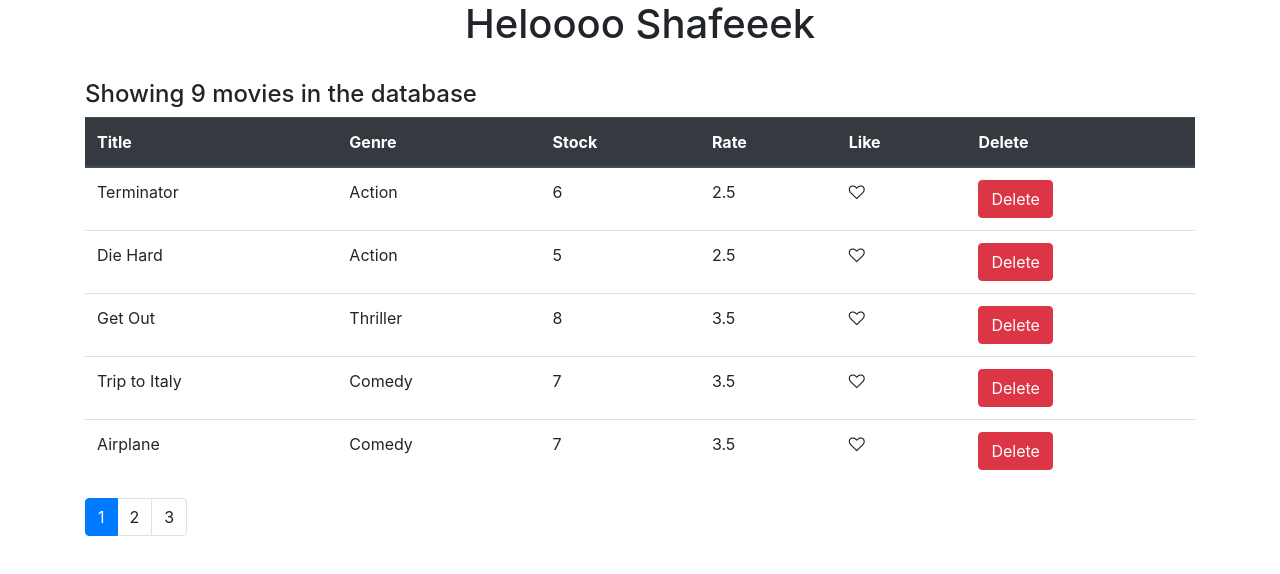
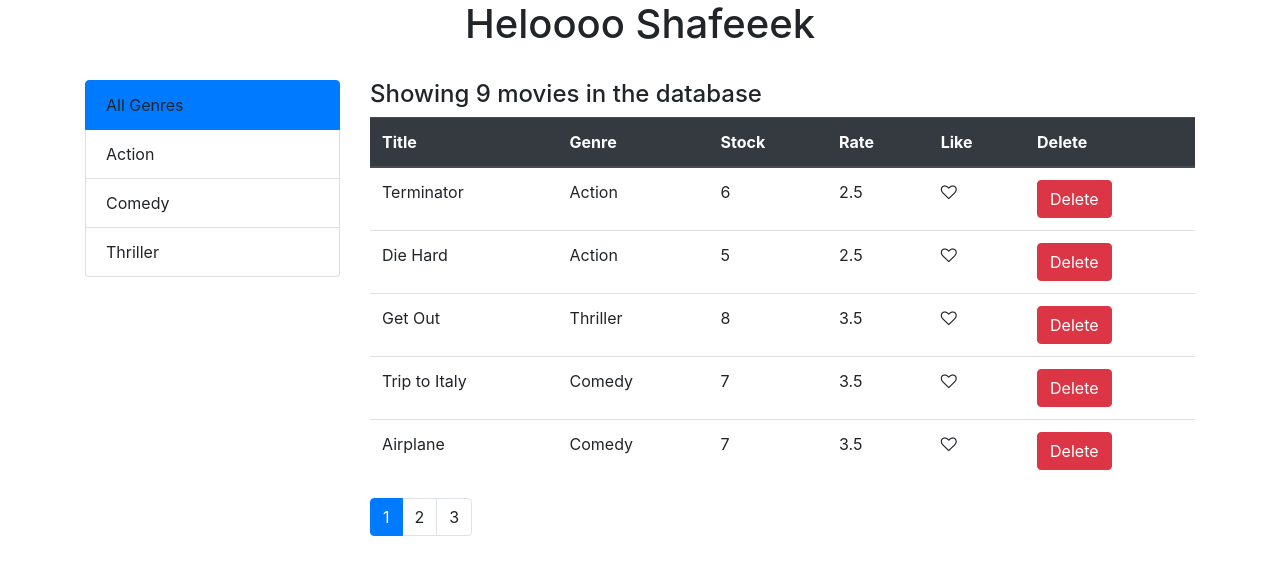
Before and after one commit to shafeek2112/react-vidly, a React (Create React App) app: page / in a window 1280 px wide. Shown: the top 574 px of the page. Built offline with nearby package versions, Linux system fonts and the light colour scheme.

Commit message:
Added Genre filter

```diff
--- /dev/null
+++ b/src/components/common/listGroup.jsx
@@ -0,0 +1,23 @@
+import React from 'react';
+
+const ListGroup = (props) => {
+
+    const { items, textProperty, valueProperty, onItemSelect, selectedProperty } = props;
+
+    const classNames = (val) => {
+        let classNames = "list-group-item list-group-item-action ";
+        classNames += (selectedProperty === val) ? " active" : "";
+        return classNames;
+    }
+
+    return (
+        // <div className="list-group">
+        //     <a  onClick={() => onItemSelect(0)}  className="list-group-item list-group-item-action active" style={{"cursor":"pointer"}} >All Genres</a>
+
+            items.map( item => (<a key={item[valueProperty]} onClick={() => onItemSelect(item[valueProperty])} className={classNames(item[valueProperty])} style={{"cursor":"pointer"}}>{item[textProperty]}</a> ))
+
+        // </div>
+    );
+}
+
+export default ListGroup;
--- a/src/components/movies.jsx
+++ b/src/components/movies.jsx
@@ -1,16 +1,26 @@
 import React, { Component } from 'react';
 import ReactDom from 'react-dom';
 import { getMovies,deleteMovie } from '../services/fakeMovieService';
+import { getGenres } from '../services/fakeGenreService';
 import Like from './common/like';
 import Pagination from './common/pagination'
 import paginate from '../utils/pagination'
+import ListGroup from './common/listGroup'
 
 class Movies extends Component {
 
     state = {
-        movies : getMovies(),
+        movies : [],
+        genres : [],
         pageLimit: 4,
         currentPage : 1,
+        selectedGenre : 0,
+    }
+
+    //Better place for AJAX call.
+    componentDidMount() {
+
+        this.setState({ movies : getMovies(), genres : getGenres() })
     }
 
     handleDelete = (id) => {
@@ -54,16 +64,40 @@ class Movies extends Component {
         this.setState({currentPage : page});
     }
 
+    handleGenreChange = (genreId) => {
+
+        let movies = getMovies();
+        if (genreId !== 0) movies = movies.filter(movie => (movie.genre._id === genreId));
+        this.setState({movies : movies, selectedGenre : genreId});
+    }
+
     render() {
 
-        const { pageLimit, currentPage, movies:allMovies } = this.state;
+        const { pageLimit, currentPage, movies:allMovies, genres, selectedGenre } = this.state;
 
         const movies = paginate(allMovies,currentPage,pageLimit);
+
+        let classNames = "list-group-item list-group-item-action ";
+        classNames += (selectedGenre === 0) ? " active" : "";
 
         return (
             <main className="container">
                 <h1 className="text-center">Heloooo Shafeeek</h1>
                 <br/>
+
+                <div className="row">
+
+                    <div className="col-3">
+                        <div className="list-group">
+
+                            <a  onClick={() => this.handleGenreChange(0)}  className={classNames} style={{"cursor":"pointer"}} >All Genres</a>
+                            {/* Below textProperty and valueProperty are just for making that ListGroup component more flexible. so we can use this for other pages/projects */}
+                            <ListGroup onItemSelect={this.handleGenreChange} items={genres} textProperty={"name"} valueProperty={"_id"} selectedProperty={selectedGenre} />
+
+                        </div>
+                    </div>
+
+                    <div className="col">
                             <h4>{ this.showCount() }</h4>
                             <table className={ this.getTableClass() }>
                             <thead className="thead-dark">
@@ -91,6 +125,8 @@ class Movies extends Component {
 
                         {/* Pagination Component */}
                         <Pagination totalCount={ this.state.movies.length } pageSize={ pageLimit } currentPage={ currentPage } onPageChange={this.handlePageChange} />
+                    </div>
+                </div>
 
 		    </main>
         );
```
Lines whose indentation alone changed are shown as unchanged.
